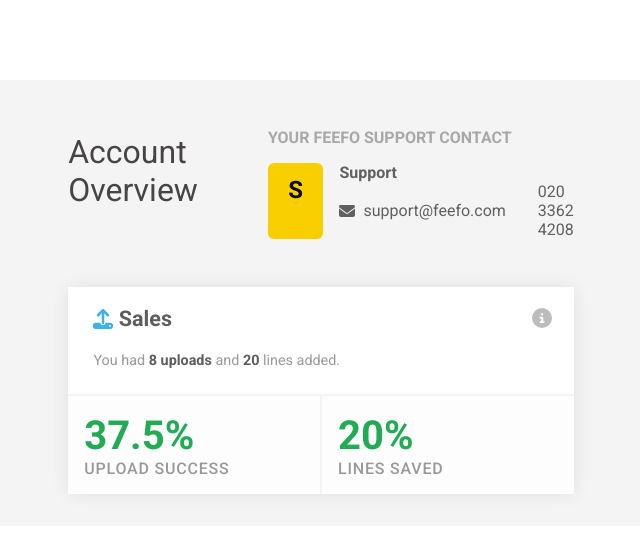
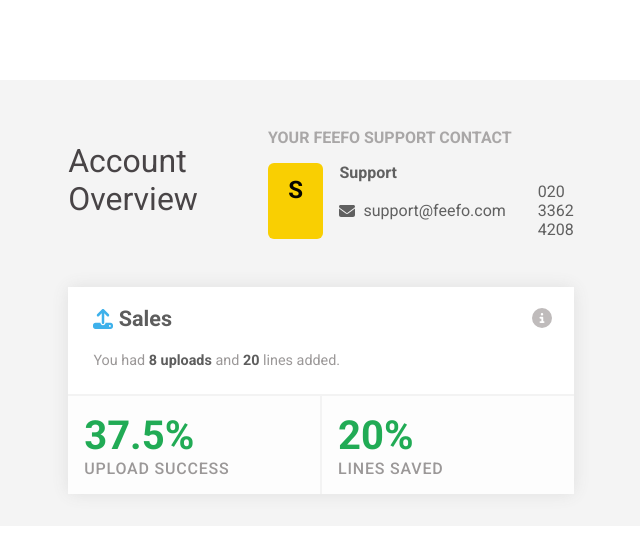
Before and after one commit to marlalain/two, a React (Create React App) app: page / in a window 1280 px wide. Shown: the top 546 px of the page, without its empty margins (319-959 px from the left). Built offline with nearby package versions, Linux system fonts and the light colour scheme.

Commit message:
feat(Header): aligns title

```diff
--- a/src/components/account-overview/header/account-overview-header.tsx
+++ b/src/components/account-overview/header/account-overview-header.tsx
@@ -10,6 +10,13 @@
 	justify-content: space-around;
 	width: 40%;
 `;
+
+const TitleWrapper = styled.div`
+	display: flex;
+	flex-direction: column;
+	justify-content: end;
+`;
+
 const Title = styled.h1`
 	color: #484446;
 	align-self: center;
@@ -22,7 +29,7 @@
 `;
 
 const SupportContactHeader = styled.h3`
-	font-weight: bold; // FIXME: Not bold
+	font-weight: bold;
 	text-transform: uppercase;
 	font-size: 1em;
 	color: #a9a7a7;
@@ -80,9 +87,9 @@
 export const AccountOverviewHeader: React.FC<{ account: Account }> = ({ account }) => {
 	return (
 		<Header>
-			<div>
+			<TitleWrapper>
 				<Title>Account Overview</Title>
-			</div>
+			</TitleWrapper>
 			<div>
 				<SupportContact>
 					<SupportContactHeader>Your Feefo Support Contact</SupportContactHeader>
```
